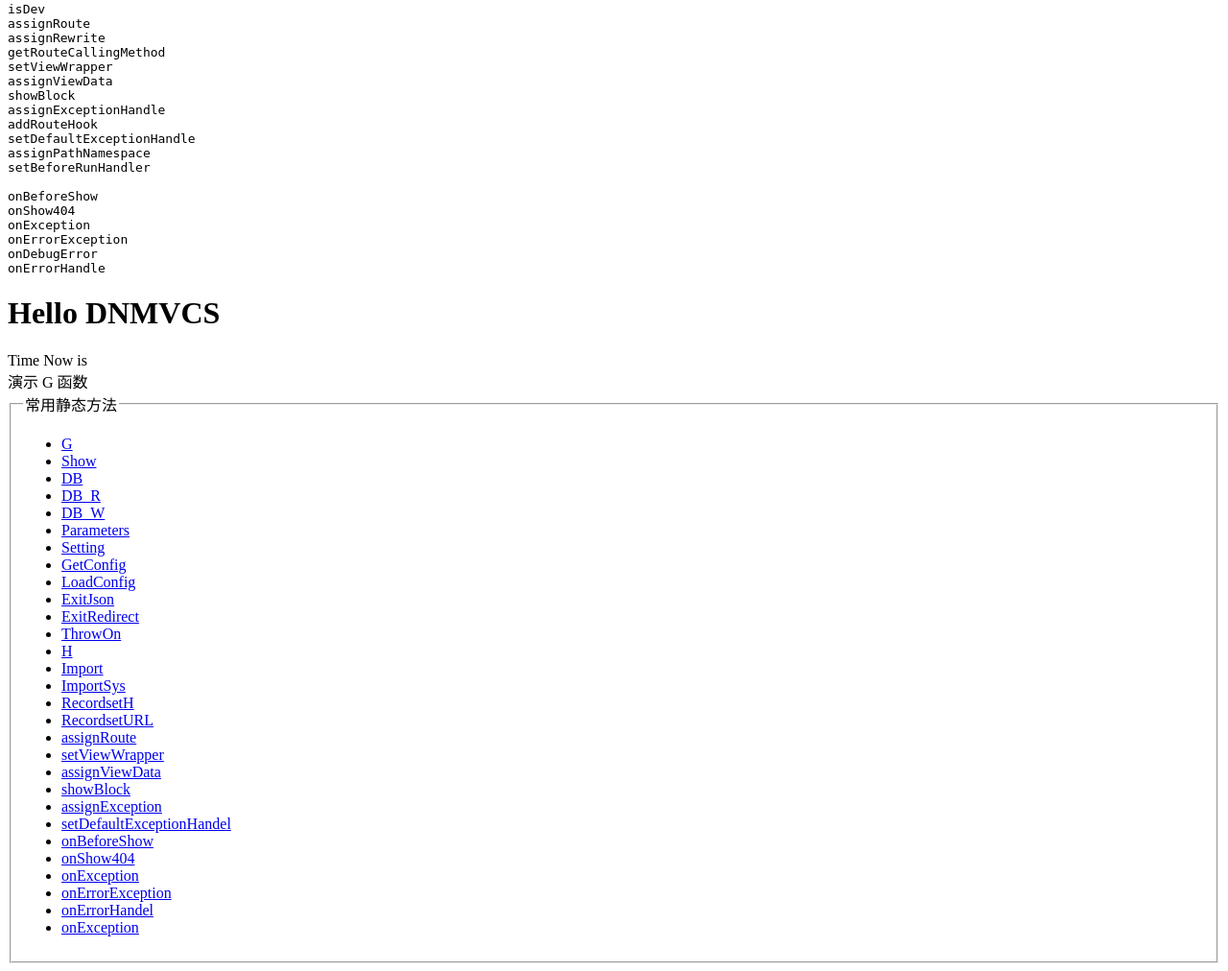
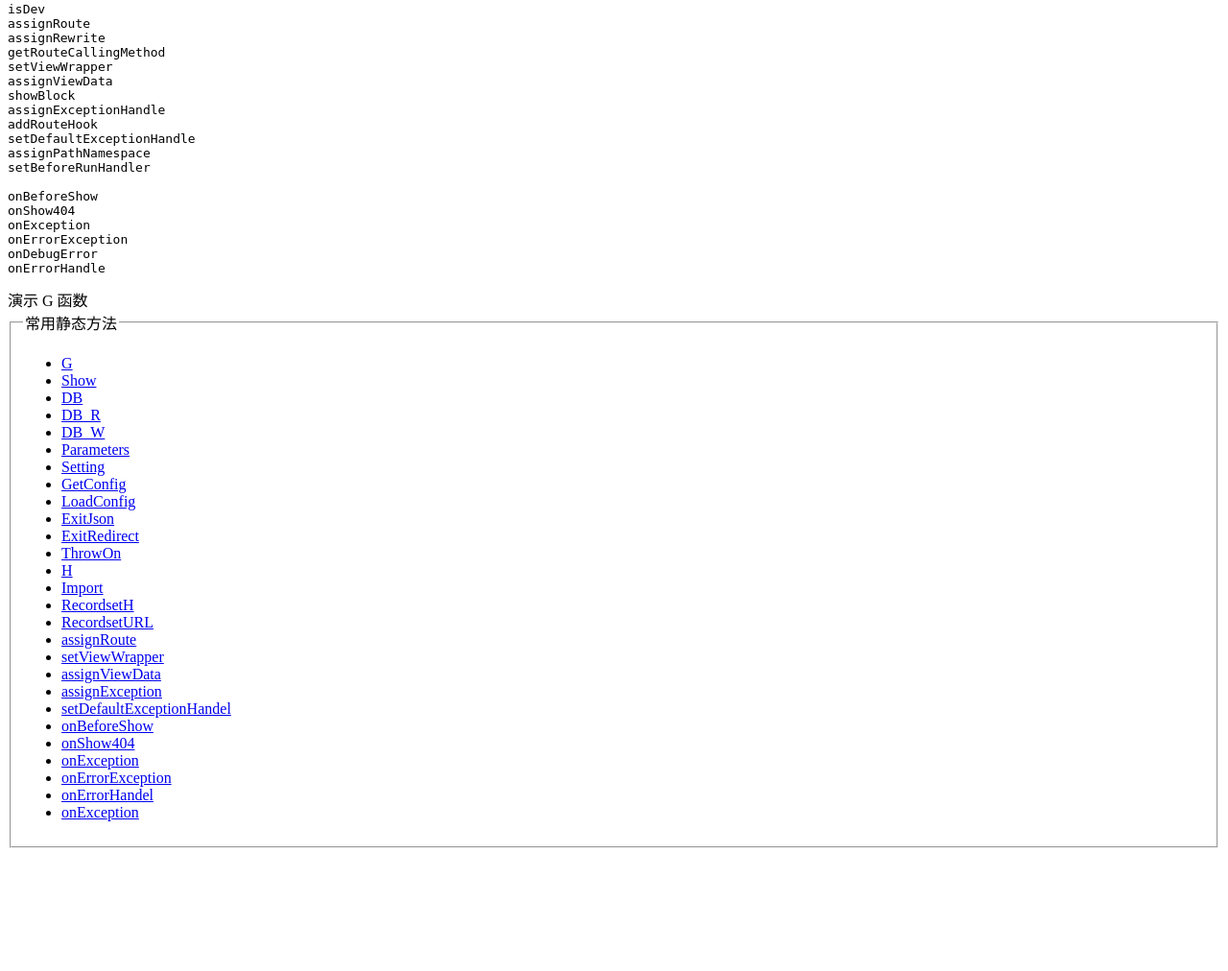
Before and after one commit to dvaknheo/DNMVCS-FullTest, a PHP site: template view/inc-static.php in a window 1280 px wide. Shown: the part 560-1572 px from the top of the page at 96% size. After the commit the page ends 1444 px from the top, so only its background shows below. Run offline with PHP 8.4, Linux system fonts and the light colour scheme; the template is opened without the code that fills it, so the values that code supplies are empty; some libraries are stand-ins or nearby versions.

Commit message:
添加缺失的 view

```diff
--- /dev/null
+++ b/view/about/foo.php
@@ -0,0 +1,4 @@
+<!doctype html><html><body>
+<h1>test</h1>
+<div><?=$var ?></div>
+</body></html>
--- /dev/null
+++ b/view/inc-backtrace.php
@@ -0,0 +1,6 @@
+<fieldset>
+<legend>调用堆栈</legend>
+<pre>
+<?php debug_print_backtrace(2);?>
+</pre>
+</fieldset>
--- a/view/inc-static.php
+++ b/view/inc-static.php
@@ -60,14 +60,6 @@ onErrorException
 onDebugError
 onErrorHandle
 </pre>
-
-<!doctype html>
-<html>
-<body>
-<h1>Hello DNMVCS</h1>
-<div>
-Time Now is <?php echo $var;?>
-<div>
 <div>
 演示 G 函数
 </div>
@@ -88,13 +80,12 @@ Time Now is <?php echo $var;?>
 <li><a href="#">ThrowOn</a>
 <li><a href="#">H</a>
 <li><a href="#">Import</a>
-<li><a href="#">ImportSys</a>
+
 <li><a href="#">RecordsetH</a>
 <li><a href="#">RecordsetURL</a>
 <li><a href="#">assignRoute</a>
 <li><a href="#">setViewWrapper</a>
 <li><a href="#">assignViewData</a>
-<li><a href="#">showBlock</a>
 <li><a href="#">assignException</a>
 <li><a href="#">setDefaultExceptionHandel</a>
 <li><a href="#">onBeforeShow</a>
@@ -105,6 +96,3 @@ Time Now is <?php echo $var;?>
 <li><a href="#">onException</a>
 </ul>
 </fieldset>
-
-</body>
-</html>
--- a/view/main.php
+++ b/view/main.php
@@ -9,9 +9,11 @@ use DNMVCS\DNMVCS as DN;
 <div>
 Time Now is <?php echo $var;?>
 </div>
-<div>For More Take the DNMVCS-FullTest (TODO)</div>
+<div>haha </div>
 <hr/>
-<?php DN::ShowBlock('inc-static',$this->data);
-?>
+<?php DN::ShowBlock('inc-static');?>
+<?php DN::ShowBlock('inc-backtrace');?>
+<?php DN::ShowBlock('inc-coroutine');?>
+
 </body>
 </html>
```
Also changed, not shown: view/inc-coroutine.php (added, +10 -0 lines).
